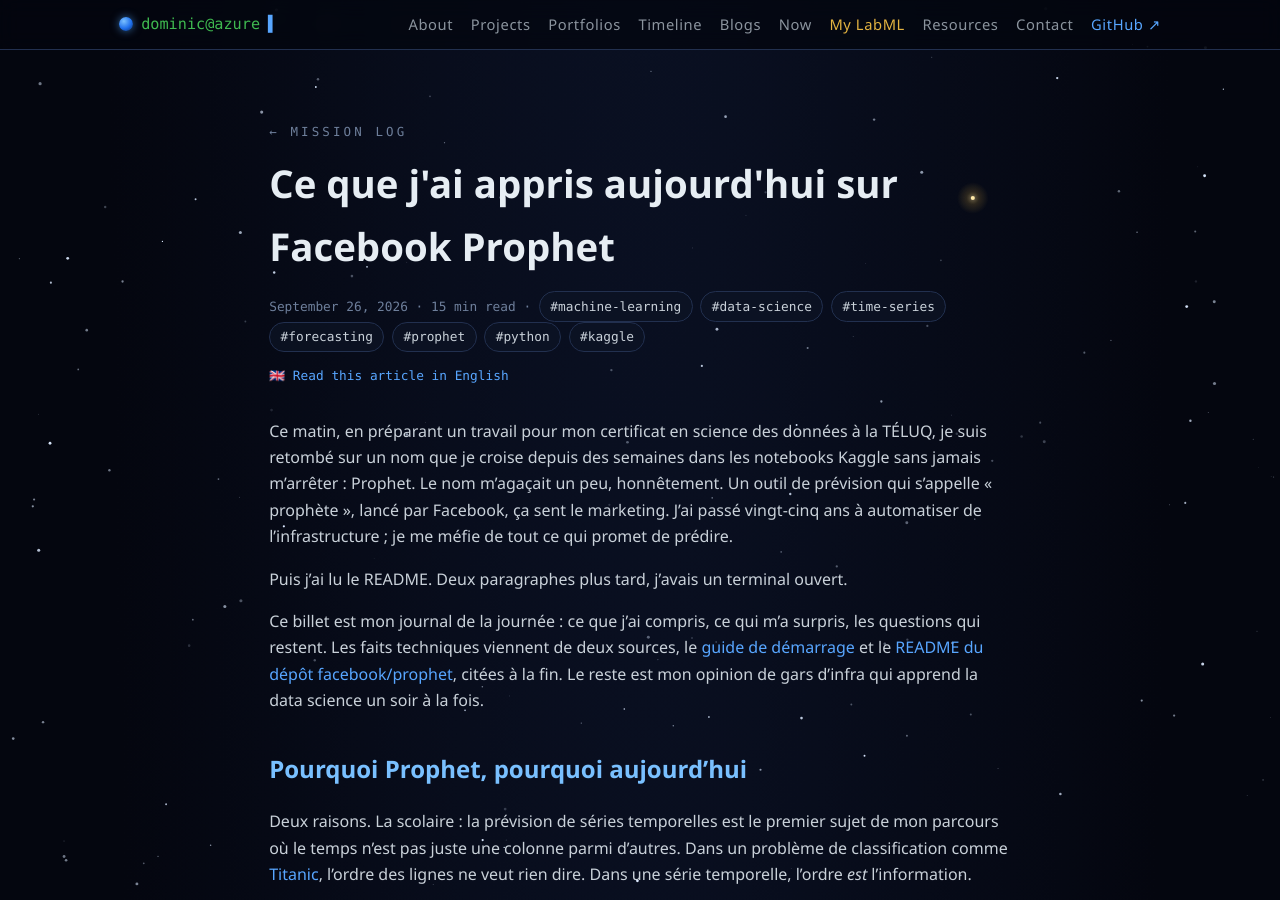
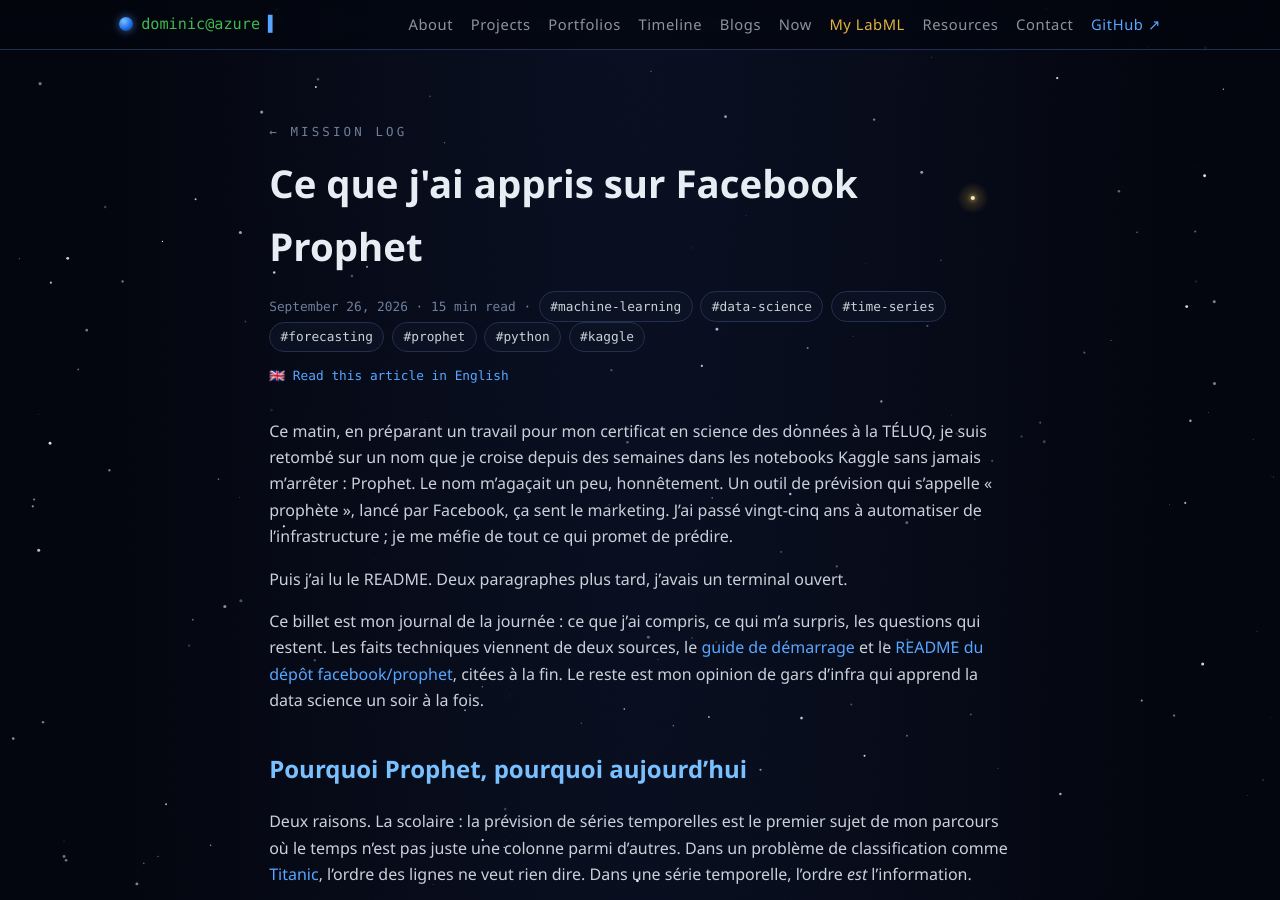
Before and after one commit to dapiced/dapiced.github.io, a Jekyll site: the page built from _posts/2026-09-26-ce-que-jai-appris-aujourdhui-sur-facebook-prophet.md, in a window 1280 px wide and 900 px high. Built offline with Jekyll 4.4.1, drawn with Linux system fonts in a browser that asks for light colours; comment, search, counter and statistics services are not loaded.

Commit message:
Drop "today" / "aujourd'hui" from the Prophet post titles
- FR: "Ce que j'ai appris sur Facebook Prophet"
- EN: "What I Learned About Facebook Prophet"
- social card subtitle updated to match ("Ce que j'ai appris · What I learned")

URLs are intentionally unchanged: both posts have been live since last
night and were submitted through the IndexNow workflow, so renaming the
slugs would break published links.

Co-authored-by: Copilot App <223556219+Copilot@users.noreply.github.com>

```diff
--- a/_posts/2026-09-26-ce-que-jai-appris-aujourdhui-sur-facebook-prophet.md
+++ b/_posts/2026-09-26-ce-que-jai-appris-aujourdhui-sur-facebook-prophet.md
@@ -1,6 +1,6 @@
 ---
 layout: post
-title: "Ce que j'ai appris aujourd'hui sur Facebook Prophet"
+title: "Ce que j'ai appris sur Facebook Prophet"
 date: 2026-09-26 20:00:00 -0400
 lang: fr
 tags: [machine-learning, data-science, time-series, forecasting, prophet, python, kaggle]
```
Also changed, not shown: _posts/2026-09-26-what-i-learned-today-about-facebook-prophet.md (+1 -1 lines), assets/img/prophet/prophet-card.png.
